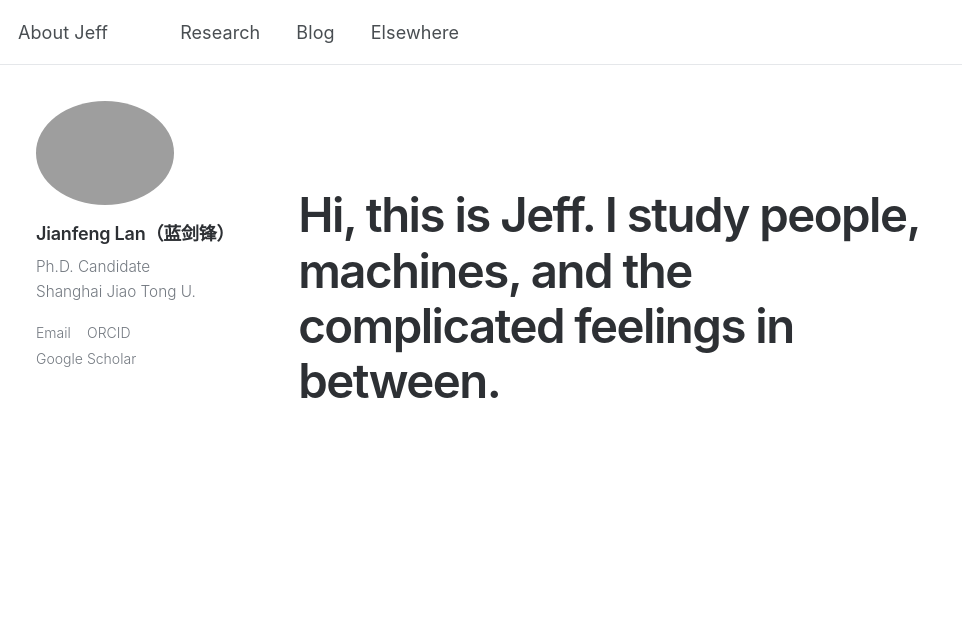
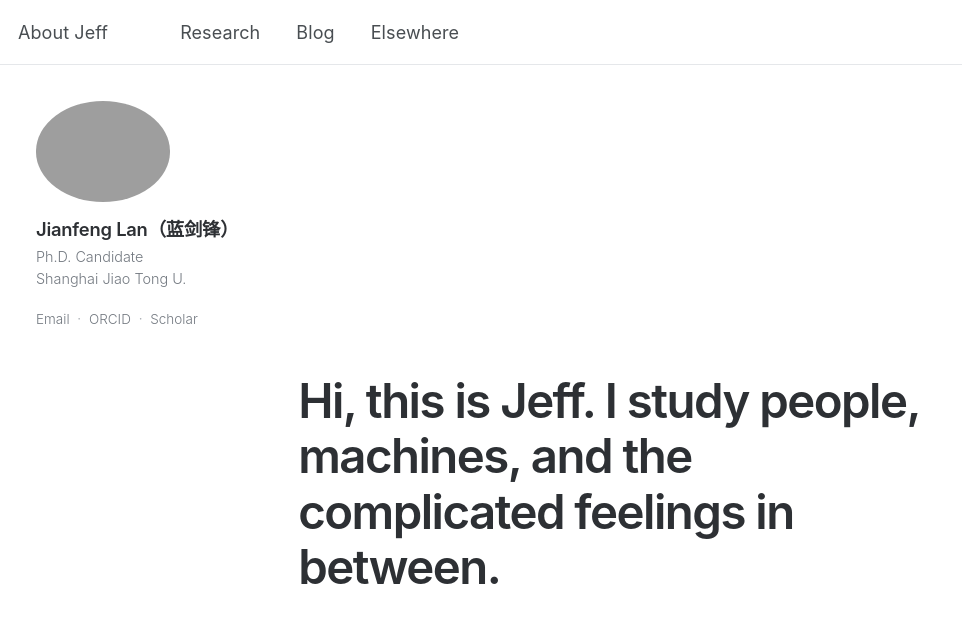
Before and after one commit to jianfenglan/jianfenglan.github.io, a Jekyll site: the page built from _pages/about.md, in a window 1280 px wide and 900 px high. Shown: the top 623 px of the window, without its empty margins (0-962 px from the left). Built offline with Jekyll 4.4.1, drawn with Linux system fonts in a browser that asks for light colours.

Commit message:
Refine V3.1 identity rail and vertical spacing

```diff
--- a/_includes/sidebar.html
+++ b/_includes/sidebar.html
@@ -1,6 +1,106 @@
 {% include base_path %}
 
 {% if page.author_profile or layout.author_profile or page.sidebar %}
+  <style>
+    /* V3.1: stronger identity rail + true vertical whitespace */
+    .sidebar .author__avatar img {
+      border-radius: 50%;
+    }
+
+    .sidebar .author__name {
+      margin-top: 0.9rem;
+      margin-bottom: 0.35rem;
+      font-size: 1.02rem;
+    }
+
+    .sidebar .author__bio {
+      margin-top: 0;
+      margin-bottom: 0.8rem;
+      font-size: 0.8rem;
+      line-height: 1.55;
+    }
+
+    .sidebar .author__urls {
+      display: flex;
+      flex-wrap: nowrap;
+      align-items: center;
+      gap: 0;
+      margin-top: 0.65rem;
+      white-space: nowrap;
+    }
+
+    .sidebar .author__urls li {
+      display: inline-flex;
+      align-items: center;
+      width: auto;
+      margin: 0;
+      padding: 0;
+    }
+
+    .sidebar .author__urls li + li::before {
+      content: "·";
+      margin: 0 0.42rem;
+      color: #a7abb0;
+      font-weight: 300;
+    }
+
+    .sidebar .author__urls a {
+      display: inline;
+      margin: 0;
+      padding: 0;
+      font-size: 0.75rem;
+      font-weight: 300;
+      line-height: 1.4;
+    }
+
+    .sidebar .author__urls a[href*="scholar.google.com"] {
+      font-size: 0;
+    }
+
+    .sidebar .author__urls a[href*="scholar.google.com"]::after {
+      content: "Scholar";
+      font-size: 0.75rem;
+    }
+
+    @media screen and (min-width: 769px) {
+      .sidebar .author__avatar img {
+        max-width: 134px;
+      }
+
+      .page__content .about-v3 {
+        min-height: calc(100vh - 145px);
+        padding-top: 0;
+        padding-bottom: 1rem;
+        align-items: center;
+      }
+
+      .page__content .research-v3-intro {
+        min-height: clamp(33rem, 66vh, 46rem);
+        padding-top: clamp(2.5rem, 7vh, 5rem);
+        margin-bottom: 0;
+      }
+    }
+
+    @media screen and (max-width: 768px) {
+      .sidebar .author__urls {
+        justify-content: center;
+      }
+
+      .page__content .about-v3 {
+        min-height: 55vh;
+        padding-top: 0;
+        padding-bottom: 2rem;
+        align-items: center;
+      }
+
+      .page__content .research-v3-intro {
+        min-height: 55vh;
+        padding-top: 1.5rem;
+        margin-bottom: 0;
+      }
+    }
+  </style>
+
   <div class="sidebar sticky">
   {% if page.author_profile or layout.author_profile %}{% include author-profile.html %}{% endif %}
   {% if page.sidebar %}
```
